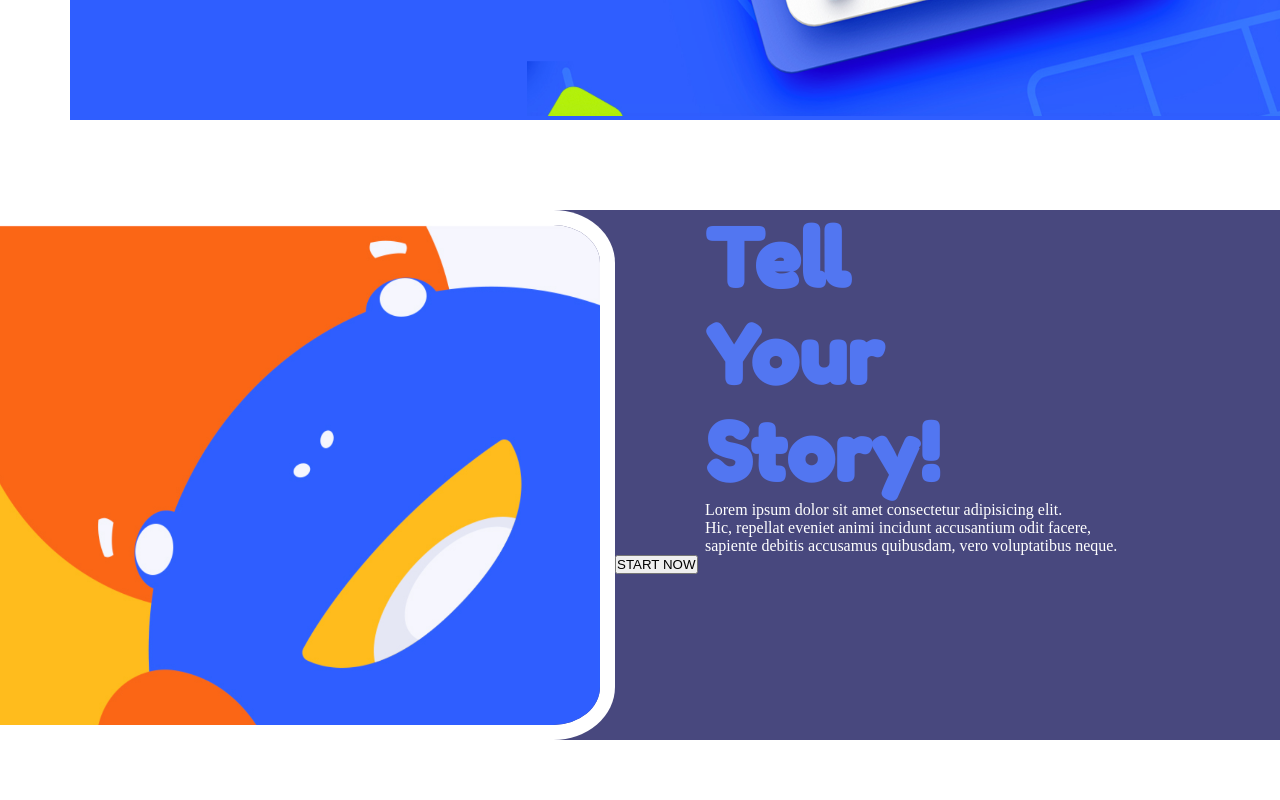
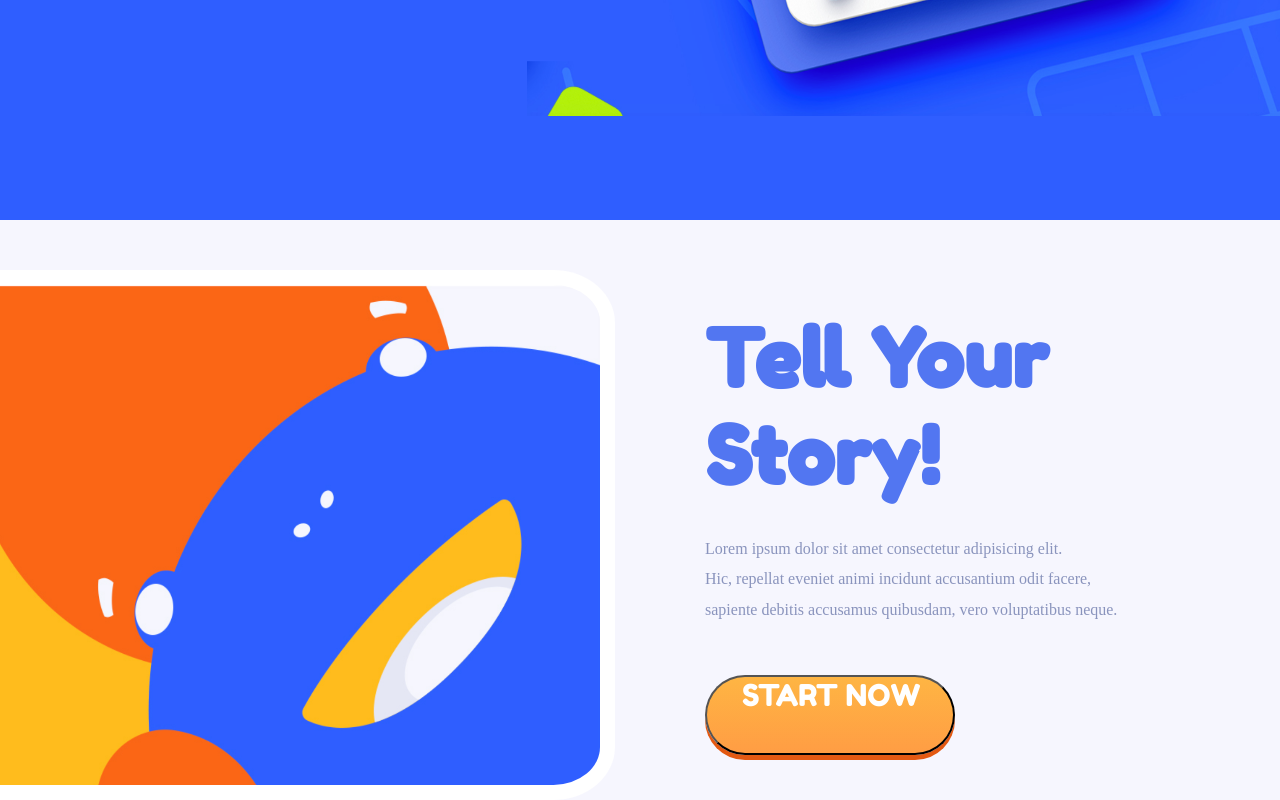
Before and after one commit to Shelga/bogoApp, a website built with Parcel: page index.html in a window 1280 px wide. Shown: the part 674-1474 px from the top of the page. Before the commit the page ends 1414 px from the top, so only its background shows below. Built offline with nearby package versions, Linux system fonts and the light colour scheme.

Commit message:
white block

```diff
--- a/index.css
+++ b/index.css
@@ -6,6 +6,7 @@
 body {
 
     color: #ffffff;
+    background-color: #2f5eff;
 }
 header {
     background-color: #2f5eff;
@@ -93,7 +94,7 @@ a {
 
 .navlink:hover::before {
     transform: rotate(0deg);
-    top: 16px;
+    top: 22px;
     border-radius: 5px;
     left: -4px;
     padding: 0 4px;
@@ -108,7 +109,7 @@ a {
     transition: all 150ms ease-in-out;
     display: block;
     left: -9px;
-    top: 6px;
+    top: 8px;
     width: 6px;
     height: 6px;
     background-color: #ffc000;
@@ -144,7 +145,7 @@ a {
     background: linear-gradient(to top, #ff9d44, #feb543);
     display: flex;
     flex-direction: row;
-    box-shadow: 0 0 10px #e35912;
+    box-shadow: 0 5px #e35912;
     border: #ffffff solid 8px;
     box-shadow: 0 80 2px #020813;
     border-radius: 50px;
@@ -153,6 +154,7 @@ a {
     font-size: 30px;
     font-family: 'Fredoka One', cursive;
     color: #ffffff;
+    padding-left: 35px;
 }
 
 .leftPicture {
@@ -163,6 +165,7 @@ a {
     border: #ffffff solid 15px;
     border-radius: 0 10% 10% 0;
     border-left: none;
+    margin-top: 50px;
 
 }
 
@@ -180,17 +183,33 @@ a {
     display: flex;
     flex-direction: column;
     margin-left: 90px;
+    color: #8a94bd;
+    line-height: 1.9;
+    margin-top: 30px;
 
+}
+.bluetext {
+    margin-top: 90px;
 }
 
 .whiteblok {
     display: flex;
     flex-direction: row;
-    background-color: #48487e;
+    background-color: #f6f6fe;
+    margin-top: 100px;
 }
-
-.whiteblok {
-
-    margin-top: 90px;
-
+.WhiteButton {
+    background: linear-gradient(to top, #ff9d44, #feb543);
+    display: flex;
+    flex-direction: row;
+    box-shadow:  0 5px #e35912;
+    border-radius: 50px;
+    width: 250px;
+    height: 80px;
+    font-size: 30px;
+    font-family: 'Fredoka One', cursive;
+    color: #ffffff;
+    margin-left: 90px;
+    margin-top: 50px;
+    padding-left: 35px;
 }
--- a/index.html
+++ b/index.html
@@ -55,11 +55,11 @@
                     src="img2.png"
                     alt="">
             </picture>
-            <div>
-                <p class="bluetextmax">Tell <br> Your <br> Story!</p>
+            <div class="bluetext">
+                <p class="bluetextmax">Tell Your <br> Story!</p>
                 <p class="bluetextmin">Lorem ipsum dolor sit amet consectetur adipisicing elit. <br>  Hic, repellat eveniet animi incidunt
                     accusantium odit facere, <br> sapiente debitis accusamus quibusdam, vero voluptatibus neque.</p>
-                <button>START NOW</button>
+                <button class="WhiteButton">START NOW</button>
             </div>
 
         </div>
```
